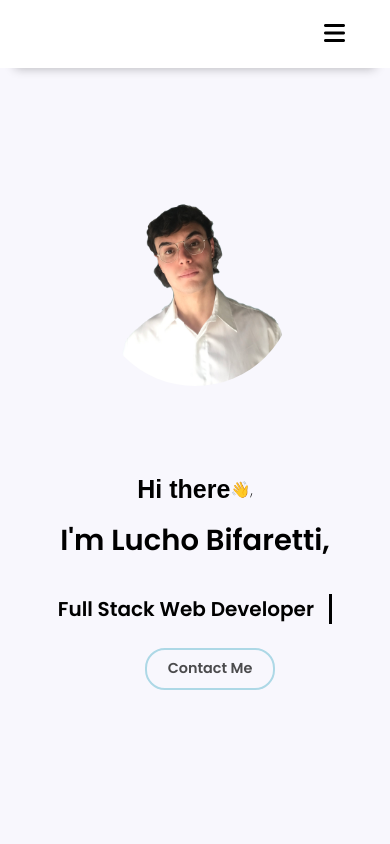
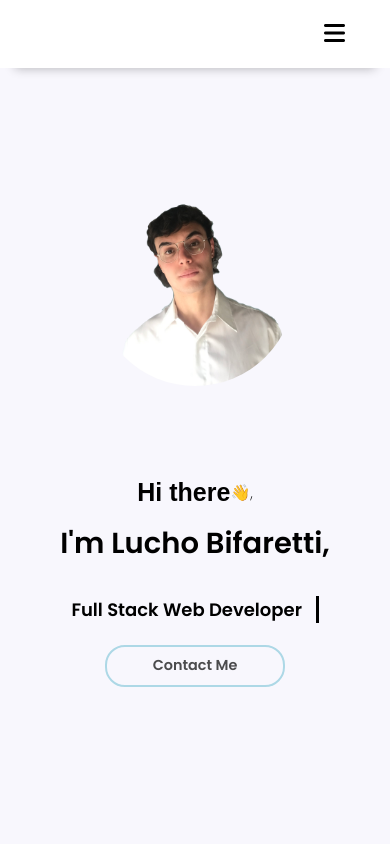
Before and after one commit to luchobifa/portfolio, a React (Create React App) app: page /#/ in a window 390 px wide. Shown: the top 844 px of the page. Built offline with nearby package versions, Linux system fonts and the light colour scheme; a web font is replaced by a local one.

Commit message:
contact button responsive

```diff
--- a/src/components/Home/Home.module.css
+++ b/src/components/Home/Home.module.css
@@ -75,7 +75,7 @@ body{
 /*--------------------------------------------------*/
 
 .button{
-    width: 130%;
+    width: 180px;
     height: 42px;
     border-radius: 20px;
     font-family: 'Poppins', sans-serif;
@@ -88,7 +88,7 @@ body{
 }
 
 .buttonsConteiner{
-    width: 80%;
+    width: 100%;
     height: 20%;
     display: flex;
     align-items: center;
@@ -122,12 +122,12 @@ body{
         animation: typist 10s steps(21) infinite, caret 0.7s infinite step-end;
         white-space: nowrap;
         overflow: hidden;
-        font-size: clamp(20px, 3vw, 2.0em);
+        font-size: clamp(18px, 3vw, 2.0em);
         font-weight: 600;
         width: 40%;
     }
     .buttonsConteiner{
-        width: 80%;
+        width: 100%;
         height: 20%;
         display: flex;
         align-items: center;
```
